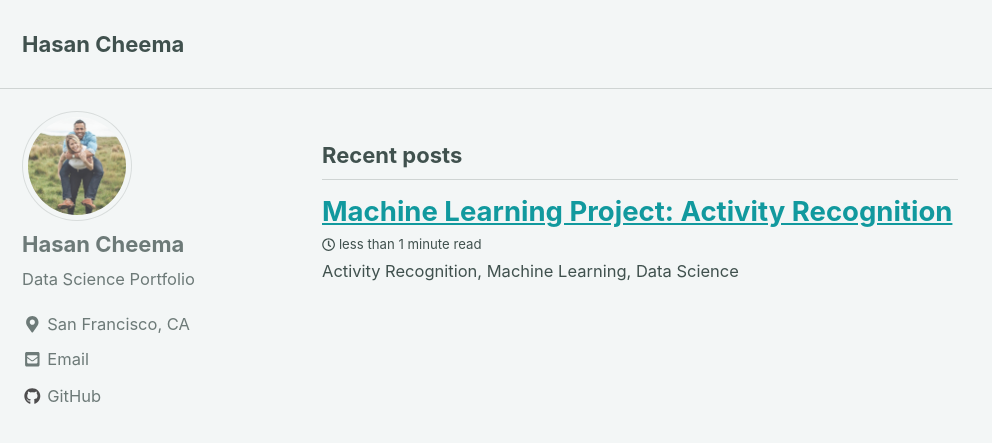
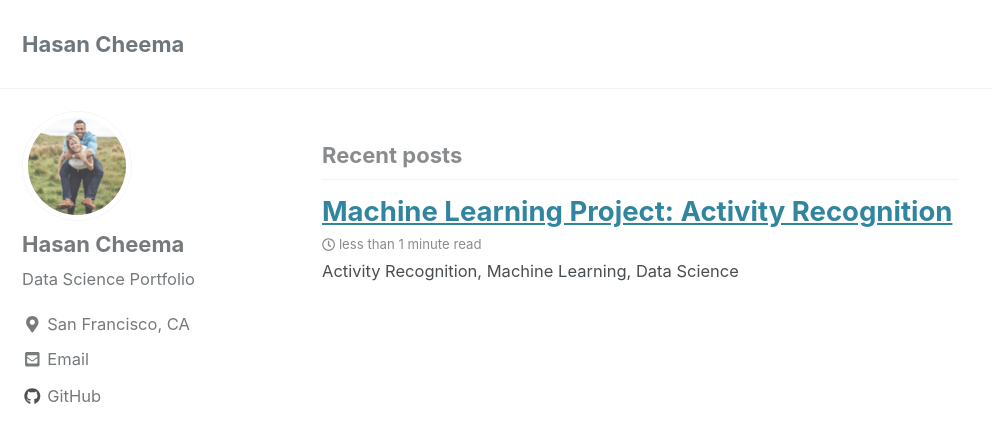
Before and after one commit to hacheemaster/hacheemaster.github.io, a Jekyll site: the page built from index.html, in a window 1280 px wide and 900 px high. Shown: the top 443 px of the window, without its empty margins (0-992 px from the left). Built offline with Jekyll 4.4.1, drawn with Linux system fonts in a browser that asks for light colours; cached includes are drawn as plain includes; nearby versions of some CDN libraries; the list of posts is cut into pages by our own code.

Commit message:
updating site

```diff
--- a/_config.yml
+++ b/_config.yml
@@ -12,7 +12,7 @@
 
 # theme                  : "minimal-mistakes-jekyll"
 # remote_theme           : "mmistakes/minimal-mistakes"
-minimal_mistakes_skin    : "mint" # "air", "aqua", "contrast", "dark", "dirt", "neon", "mint", "plum", "sunrise"
+minimal_mistakes_skin    : "default" # "air", "aqua", "contrast", "dark", "dirt", "neon", "mint", "plum", "sunrise"
 
 # Site Settings
 locale                   : "en-US"
```
